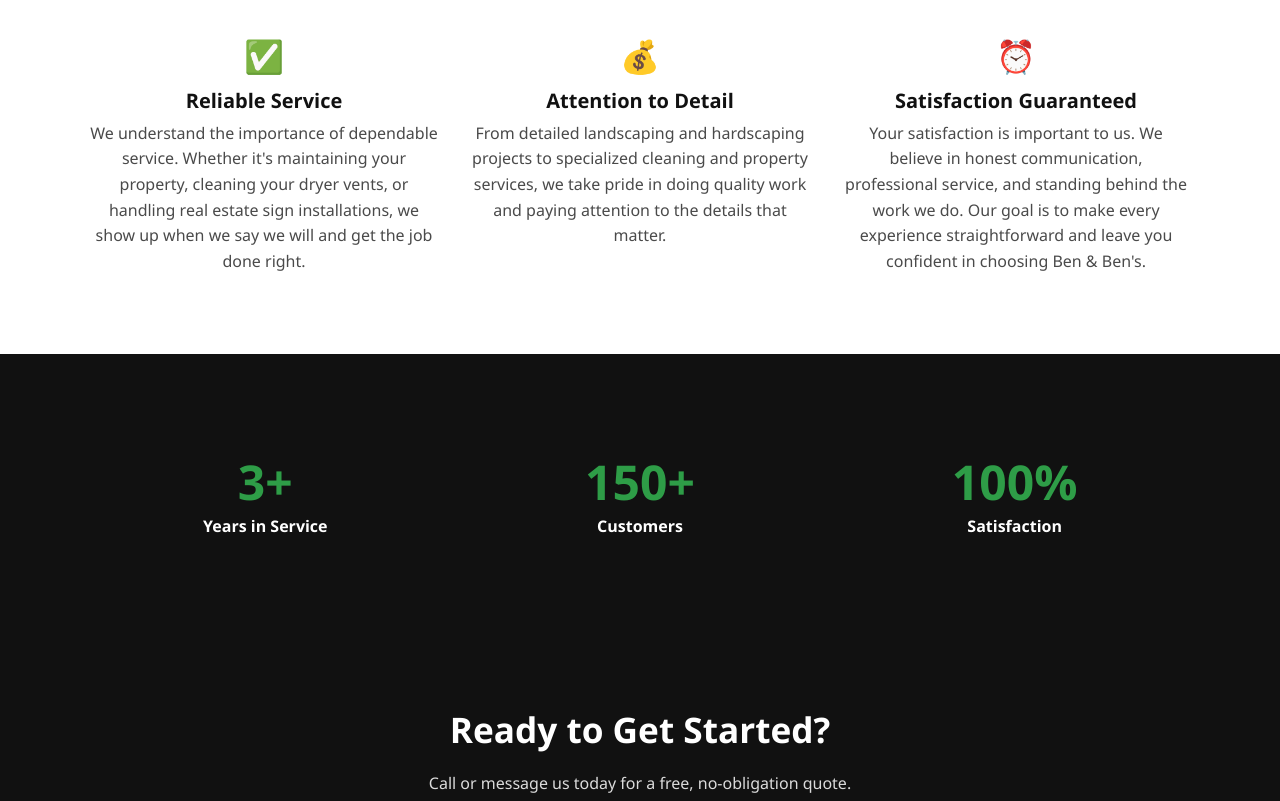
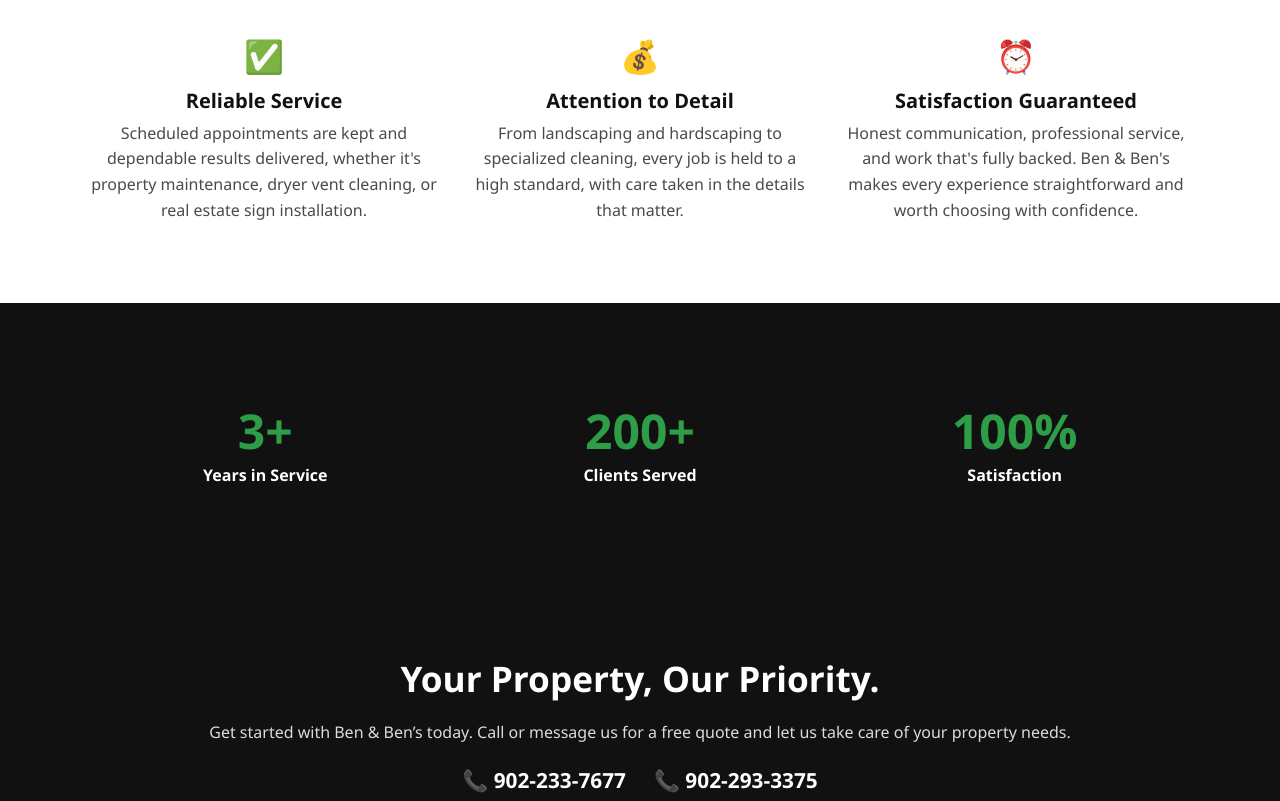
Before and after one commit to leadvstats/ben-and-bens-website, an Eleventy site: page src/index.njk in a window 1280 px wide. Shown: the part 3040-3841 px from the top of the page. Built offline with nearby package versions, Linux system fonts and the light colour scheme; Eleventy itself is replaced by a stand-in of ours; files that its build step writes are made by us from their sources.

Commit message:
Update Pages “home”

```diff
--- a/src/index.njk
+++ b/src/index.njk
@@ -1,13 +1,13 @@
 ---
 layout: base.njk
 permalink: /index.html
-title: Ben & Ben's Property Services | Dryer Vent Cleaning, Mowing & Landscaping
-description: Ben & Ben's Property Services offers professional dryer vent
-  cleaning, lawn mowing and landscaping, including garden design, sod
-  installation, excavation and hardscaping. Reliable local property care. Call
-  for a free quote.
-keywords: dryer vent cleaning, lawn mowing, landscaping, garden design, sod
-  installation, excavation, hardscaping, property services, yard maintenance
+title: Ben & Ben’s Property Services | Landscaping, Dryer Vent & More
+description: Locally owned and operated, we provide professional landscaping,
+  hardscaping, lawn care, dryer vent cleaning, and real estate sign services
+  throughout Halifax, Dartmouth, and surrounding areas.
+keywords: Landscaping Halifax, Dryer Vent Cleaning Halifax, Lawn Care Halifax,
+  Hardscaping Halifax, Lawn Mowing Halifax, Property Maintenance Halifax, Real
+  Estate Sign Installation Halifax, Excavation Halifax
 ogType: business.business
 ogTitle: Ben & Ben's Property Services
 ogDescription: Professional dryer vent cleaning, mowing and landscaping.
@@ -89,30 +89,28 @@ featuresHeading: Your Trusted Choice for Complete Property Services in Halifax
 features:
   - icon: "&#9989;"
     title: Reliable Service
-    text: We understand the importance of dependable service. Whether it's
-      maintaining your property, cleaning your dryer vents, or handling real
-      estate sign installations, we show up when we say we will and get the job
-      done right.
+    text: Scheduled appointments are kept and dependable results delivered, whether
+      it's property maintenance, dryer vent cleaning, or real estate sign
+      installation.
   - icon: "&#128176;"
     title: Attention to Detail
-    text: From detailed landscaping and hardscaping projects to specialized cleaning
-      and property services, we take pride in doing quality work and paying
-      attention to the details that matter.
+    text: From landscaping and hardscaping to specialized cleaning, every job is
+      held to a high standard, with care taken in the details that matter.
   - icon: "&#9200;"
     title: Satisfaction Guaranteed
-    text: Your satisfaction is important to us. We believe in honest communication,
-      professional service, and standing behind the work we do. Our goal is to
-      make every experience straightforward and leave you confident in choosing
-      Ben & Ben's.
+    text: Honest communication, professional service, and work that's fully backed.
+      Ben & Ben's makes every experience straightforward and worth choosing with
+      confidence.
 stats:
   - number: 3+
     label: Years in Service
-  - number: 150+
-    label: Customers
+  - number: 200+
+    label: Clients Served
   - number: 100%
     label: Satisfaction
-ctaHeading: Ready to Get Started?
-ctaText: Call or message us today for a free, no-obligation quote.
+ctaHeading: Your Property, Our Priority.
+ctaText: Get started with Ben & Ben’s today. Call or message us for a free quote
+  and let us take care of your property needs.
 ---
   <!-- ===== Hero ===== -->
   <section class="hero">
```
